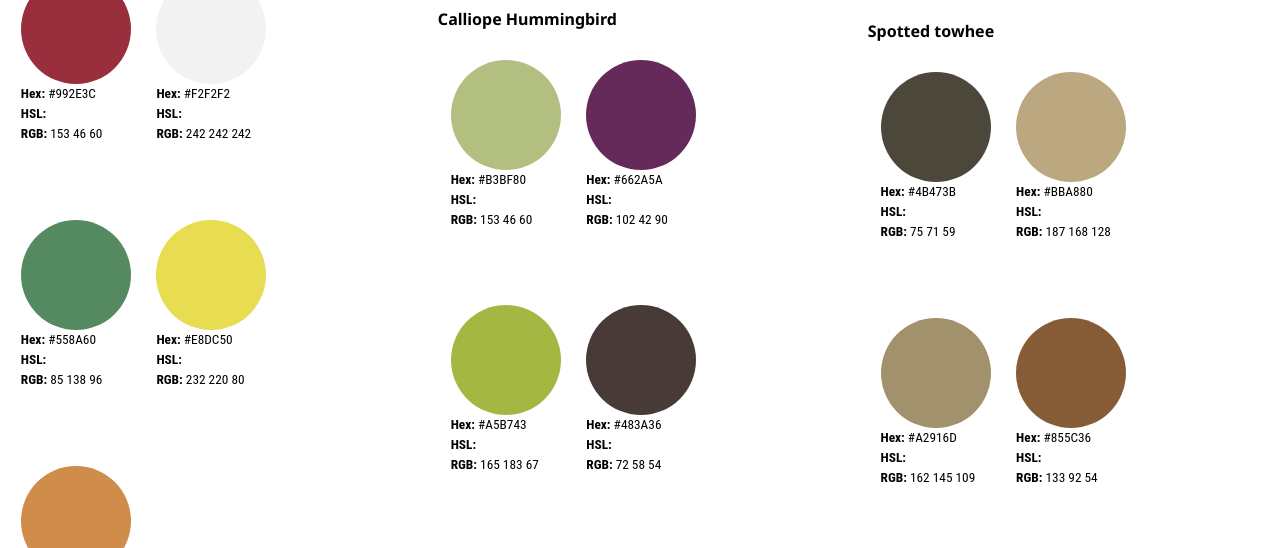
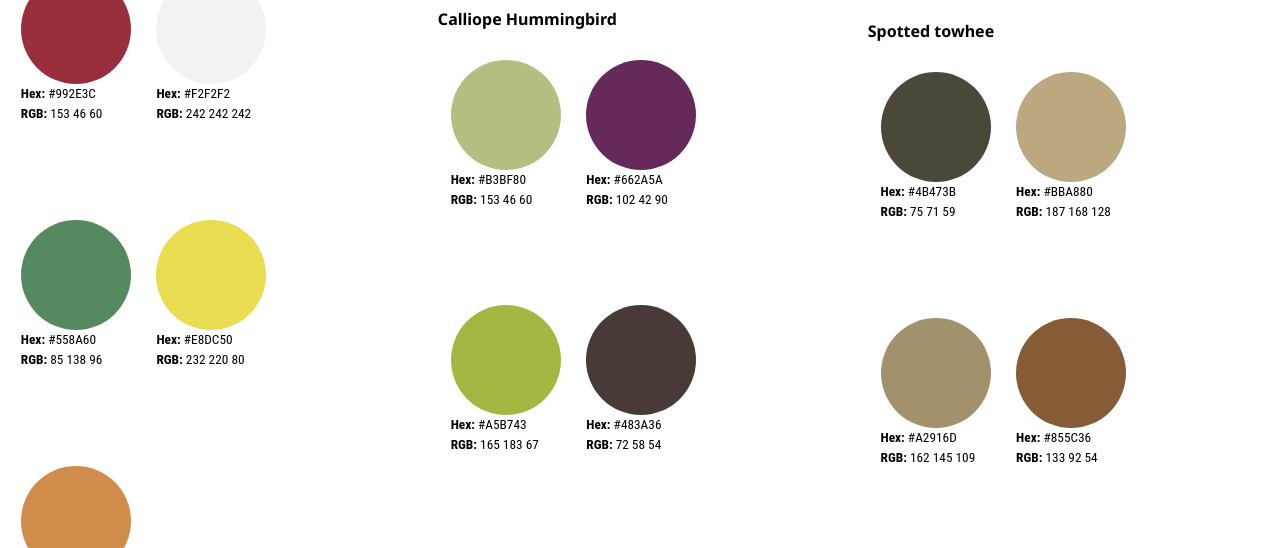
Before and after one commit to scottgruber/100-layouts, a plain HTML site: page 015.html in a window 1280 px wide. Shown: the part 383-931 px from the top of the page. Drawn offline with Linux system fonts and the light colour scheme.

Commit message:
Publish LA Audubon color palettes layout

```diff
--- a/015.html
+++ b/015.html
@@ -6,7 +6,8 @@
     <meta charset="utf-8" />
     <meta name="viewport" content="width=device-width, initial-scale=1.0" />
     <link rel="stylesheet" href="css/styles.css" />
-  <link href="https://fonts.googleapis.com/css?family=Noto+Sans:400,400i,700,700i" rel="stylesheet">
+    <link href="https://fonts.googleapis.com/css?family=Noto+Sans:400,400i,700,700i"
+      rel="stylesheet">
     <style type="text/css">
       body {
         font-family: 'Noto Sans', sans-serif;
@@ -54,32 +55,31 @@
             <div style="background: #992E3C;"></div>
             <div>
               <b>Hex: </b>#992E3C<br>
-            <b>HSL: </b><br>
             <b>RGB: </b>153 46 60</div>
           </div>
           <div class="swatch">
             <div style="background: #F2F2F2;"></div>
             <div>
               <b>Hex: </b>#F2F2F2<br>
-            <b>HSL: </b><br>
+
               <b>RGB: </b>242 242 242</div>
           </div>
           <div class="swatch">
             <div style="background: #558A60;"></div>
             <div><b>Hex: </b>#558A60<br>
-            <b>HSL: </b><br>
+
               <b>RGB: </b>85 138 96</div>
           </div>
           <div class="swatch">
             <div style="background: #E8DC50;"></div>
             <div><b>Hex: </b>#E8DC50<br>
-            <b>HSL: </b><br>
+
               <b>RGB: </b>232 220 80</div>
           </div>
           <div class="swatch">
             <div style="background: #CF8C4B;"></div>
             <div><b>Hex: </b>#CF8C4B<br>
-            <b>HSL: </b><br>
+
               <b>RGB: </b>207 140 75</div>
           </div>
         </section>
@@ -94,32 +94,27 @@
             <div style="background: #B3BF80;"></div>
             <div>
               <b>Hex: </b>#B3BF80<br>
-            <b>HSL: </b><br>
               <b>RGB: </b>153 46 60</div>
           </div>
           <div class="swatch">
             <div style="background: #662A5A;"></div>
             <div>
               <b>Hex: </b>#662A5A<br>
-            <b>HSL: </b><br>
               <b>RGB: </b>102 42 90</div>
           </div>
           <div class="swatch">
             <div style="background: #A5B743;"></div>
             <div><b>Hex: </b>#A5B743<br>
-            <b>HSL: </b><br>
               <b>RGB: </b>165 183 67</div>
           </div>
           <div class="swatch">
             <div style="background: #483A36;"></div>
             <div><b>Hex: </b>#483A36<br>
-            <b>HSL: </b><br>
               <b>RGB: </b>72 58 54</div>
           </div>
           <div class="swatch">
             <div style="background: #171A2E;"></div>
             <div><b>Hex: </b>#171A2E<br>
-            <b>HSL: </b><br>
               <b>RGB: </b>23 26 46</div>
           </div>
         </section>
@@ -134,32 +129,28 @@
             <div style="background: #4B473B;"></div>
             <div>
               <b>Hex: </b>#4B473B<br>
-            <b>HSL: </b><br>
               <b>RGB: </b>75 71 59</div>
           </div>
           <div class="swatch">
             <div style="background: #BBA880;"></div>
             <div>
               <b>Hex: </b>#BBA880<br>
-            <b>HSL: </b><br>
+
               <b>RGB: </b>187 168 128</div>
           </div>
           <div class="swatch">
             <div style="background: #A2916D;"></div>
             <div><b>Hex: </b>#A2916D<br>
-            <b>HSL: </b><br>
               <b>RGB: </b>162 145 109</div>
           </div>
           <div class="swatch">
             <div style="background: #855C36;"></div>
             <div><b>Hex: </b>#855C36<br>
-            <b>HSL: </b><br>
               <b>RGB: </b>133 92 54</div>
           </div>
           <div class="swatch">
             <div style="background: #834F2F;"></div>
             <div><b>Hex: </b>#834F2F<br>
-            <b>HSL: </b><br>
               <b>RGB: </b>131 79 47</div>
           </div>
         </section>
@@ -173,32 +164,27 @@
             <div style="background: #8293BB;"></div>
             <div>
               <b>Hex: </b>#8293BB<br>
-            <b>HSL: </b><br>
               <b>RGB: </b>130 147 187</div>
           </div>
           <div class="swatch">
             <div style="background: #833C2C;"></div>
             <div>
               <b>Hex: </b>#833C2C<br>
-            <b>HSL: </b><br>
               <b>RGB: </b>131 60 44</div>
           </div>
           <div class="swatch">
             <div style="background: #4B5847;"></div>
             <div><b>Hex: </b>#4B5847<br>
-            <b>HSL: </b><br>
               <b>RGB: </b>75 88 71</div>
           </div>
           <div class="swatch">
             <div style="background: #354031;"></div>
             <div><b>Hex: </b>#354031<br>
-            <b>HSL: </b><br>
               <b>RGB: </b>53 64 49</div>
           </div>
           <div class="swatch">
             <div style="background: #9A473C;"></div>
             <div><b>Hex: </b>#9A473C<br>
-            <b>HSL: </b><br>
               <b>RGB: </b>154 71 60</div>
           </div>
         </section>
@@ -213,32 +199,27 @@
             <div style="background: #415588;"></div>
             <div>
               <b>Hex: </b>#415588<br>
-            <b>HSL: </b><br>
               <b>RGB: </b>65 85 136</div>
           </div>
           <div class="swatch">
             <div style="background: #384870;"></div>
             <div>
               <b>Hex: </b>#384870<br>
-            <b>HSL: </b><br>
               <b>RGB: </b>56 72 112</div>
           </div>
           <div class="swatch">
             <div style="background: #BEBAAA;"></div>
             <div><b>Hex: </b>#BEBAAA<br>
-            <b>HSL: </b><br>
               <b>RGB: </b>190 186 170</div>
           </div>
           <div class="swatch">
             <div style="background: #9E705C;"></div>
             <div><b>Hex: </b>#9E705C<br>
-            <b>HSL: </b><br>
               <b>RGB: </b>158 112 92</div>
           </div>
           <div class="swatch">
             <div style="background: #6C4637;"></div>
             <div><b>Hex: </b>#6C4637<br>
-            <b>HSL: </b><br>
               <b>RGB: </b>108 70 55</div>
           </div>
         </section>
@@ -252,32 +233,27 @@
             <div style="background: #5C692B;"></div>
             <div>
               <b>Hex: </b>#5C692B<br>
-            <b>HSL: </b><br>
               <b>RGB: </b>92 105 43</div>
           </div>
           <div class="swatch">
             <div style="background: #180C02;"></div>
             <div>
               <b>Hex: </b>#180C02<br>
-            <b>HSL: </b><br>
               <b>RGB: </b>24 12 2</div>
           </div>
           <div class="swatch">
             <div style="background: #A4A67C;"></div>
             <div><b>Hex: </b>#A4A67C<br>
-            <b>HSL: </b><br>
               <b>RGB: </b>164 166 124</div>
           </div>
           <div class="swatch">
             <div style="background: #231004;"></div>
             <div><b>Hex: </b>#231004<br>
-            <b>HSL: </b><br>
               <b>RGB: </b>35 16 4</div>
           </div>
           <div class="swatch">
             <div style="background: #9A473D;"></div>
             <div><b>Hex: </b>#9A473D<br>
-            <b>HSL: </b><br>
               <b>RGB: </b>154 71 61</div>
           </div>
         </section>
@@ -291,32 +267,27 @@
             <div style="background: #8A986B;"></div>
             <div>
               <b>Hex: </b>#8A986B<br>
-            <b>HSL: </b><br>
               <b>RGB: </b>138 152 107</div>
           </div>
           <div class="swatch">
             <div style="background: #5D5B52;"></div>
             <div>
               <b>Hex: </b>#5D5B52<br>
-            <b>HSL: </b><br>
               <b>RGB: </b>93 91 82</div>
           </div>
           <div class="swatch">
             <div style="background: #4B4C4C;"></div>
             <div><b>Hex: </b>#4B4C4C<br>
-            <b>HSL: </b><br>
               <b>RGB: </b>75 76 76</div>
           </div>
           <div class="swatch">
             <div style="background: #100D08;"></div>
             <div><b>Hex: </b>#100D08<br>
-            <b>HSL: </b><br>
               <b>RGB: </b>16 13 8</div>
           </div>
           <div class="swatch">
             <div style="background: #BEB96F;"></div>
             <div><b>Hex: </b>#BEB96F<br>
-            <b>HSL: </b><br>
               <b>RGB: </b>190 185 111</div>
           </div>
         </section>
@@ -330,32 +301,28 @@
             <div style="background: #E9B940;"></div>
             <div>
               <b>Hex: </b>#E9B940<br>
-            <b>HSL: </b><br>
               <b>RGB: </b>233 185 64</div>
           </div>
           <div class="swatch">
             <div style="background: #2C2A24;"></div>
             <div>
               <b>Hex: </b>#2C2A24<br>
-            <b>HSL: </b><br>
               <b>RGB: </b>44 42 36</div>
           </div>
           <div class="swatch">
             <div style="background: #E59840;"></div>
             <div><b>Hex: </b>#E59840<br>
-            <b>HSL: </b><br>
+
               <b>RGB: </b>229 152 64</div>
           </div>
           <div class="swatch">
             <div style="background: #B25F2F;"></div>
             <div><b>Hex: </b>#B25F2F<br>
-            <b>HSL: </b><br>
               <b>RGB: </b>178 95 47</div>
           </div>
           <div class="swatch">
             <div style="background: #993224;"></div>
             <div><b>Hex: </b>#993224<br>
-            <b>HSL: </b><br>
               <b>RGB: </b>153 50 36</div>
           </div>
         </section>
@@ -370,32 +337,28 @@
               <div style="background: #DE312B;"></div>
               <div>
                 <b>Hex: </b>#DE312B<br>
-              <b>HSL: </b><br>
+
                 <b>RGB: </b>222 49 43</div>
             </div>
             <div class="swatch">
               <div style="background: #84A584;"></div>
               <div>
                 <b>Hex: </b>#84A584<br>
-              <b>HSL: </b><br>
                 <b>RGB: </b>132 165 132</div>
             </div>
             <div class="swatch">
               <div style="background: #EFE34C;"></div>
               <div><b>Hex: </b>#EFE34C<br>
-              <b>HSL: </b><br>
                 <b>RGB: </b>239 227 76</div>
             </div>
             <div class="swatch">
               <div style="background: #E9BB41;"></div>
               <div><b>Hex: </b>#E9BB41<br>
-              <b>HSL: </b><br>
                 <b>RGB: </b>233 187 65</div>
             </div>
             <div class="swatch">
               <div style="background: #0B2224;"></div>
               <div><b>Hex: </b>#0B2224<br>
-              <b>HSL: </b><br>
               <b>RGB: </b>11 34 36</div>
             </div>
           </section>
```
Lines whose indentation alone changed are shown as unchanged.
